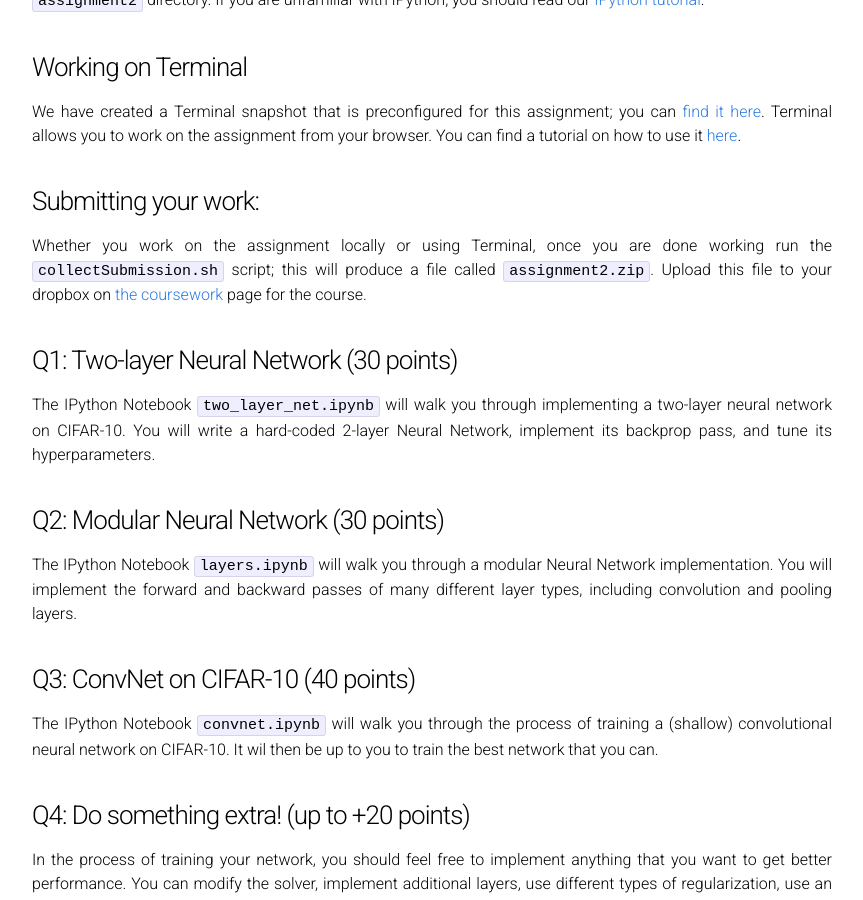
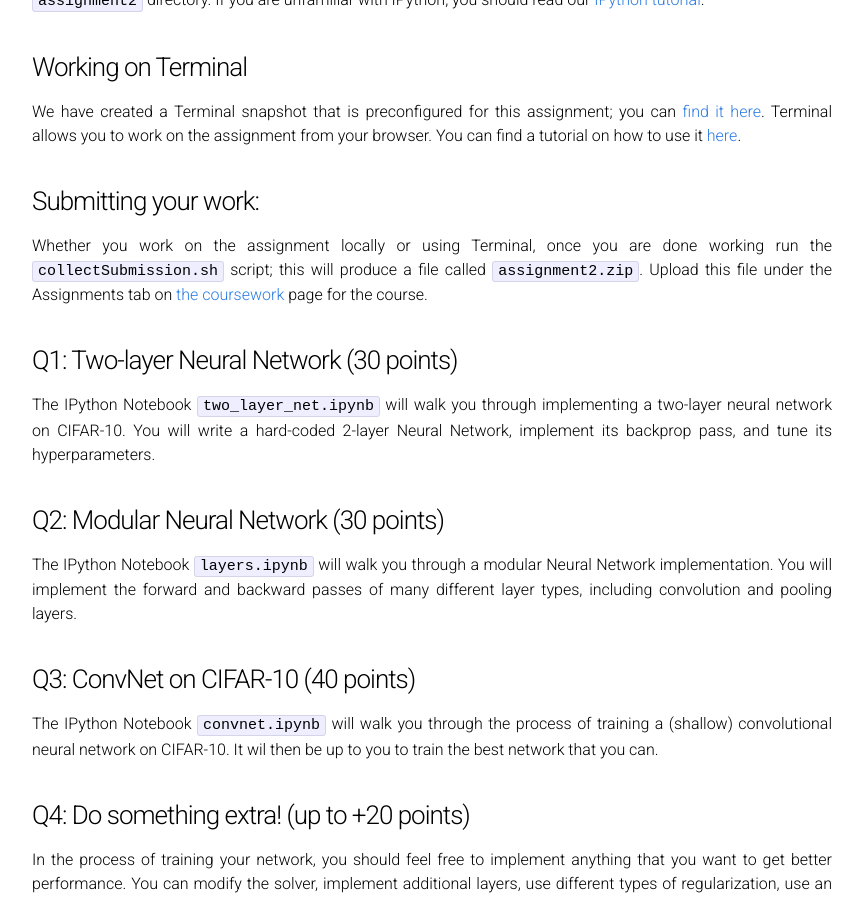
Before and after one commit to cs231n/cs231n.github.io, a Jekyll site: the page built from assignment2.md, in a window 1280 px wide and 900 px high, scrolled down 1324 px. Shown: the whole window, without its empty margins (208-1071 px from the left). Built offline with Jekyll 4.4.1, drawn with Linux system fonts in a browser that asks for light colours; Markdown is read by kramdown in place of the engine named in the settings.

Commit message:
update assignment 2 submission instructions

```diff
--- a/assignment2.md
+++ b/assignment2.md
@@ -68,7 +68,7 @@ you can [find it here](https://www.terminal.com/tiny/WcL5zSlT0e). Terminal allow
 ### Submitting your work:
 Whether you work on the assignment locally or using Terminal, once you are done
 working run the `collectSubmission.sh` script; this will produce a file called
-`assignment2.zip`. Upload this file to your dropbox on
+`assignment2.zip`. Upload this file under the Assignments tab on
 [the coursework](https://coursework.stanford.edu/portal/site/W15-CS-231N-01/)
 page for the course.
 
```
